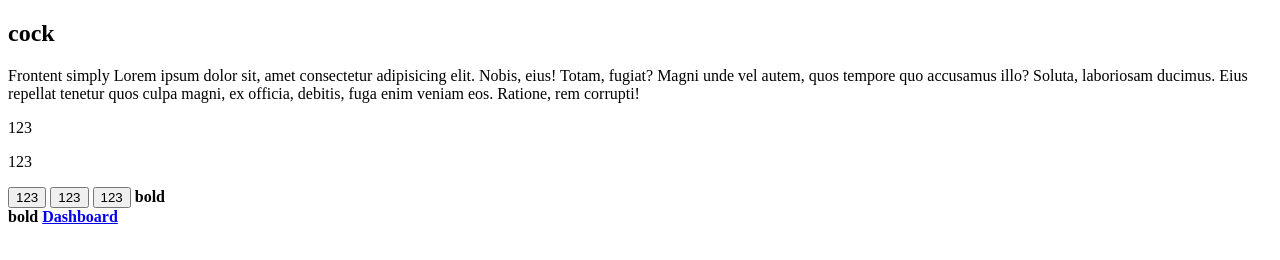
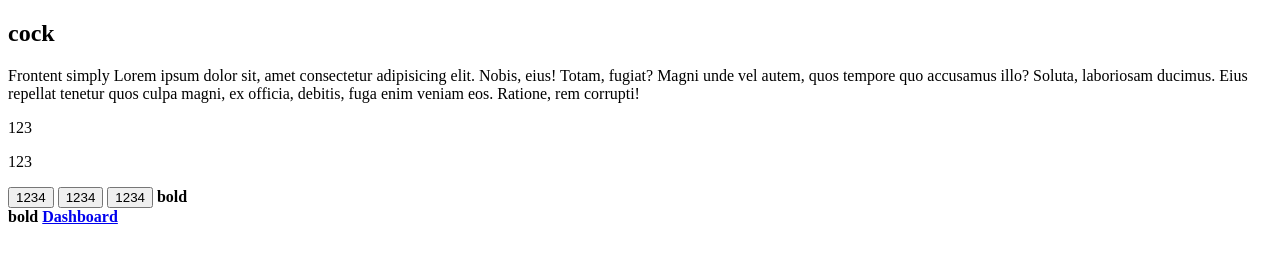
Before and after one commit to iency/first-repo, a plain HTML site: page index.html in a window 1280 px wide. Drawn offline with Linux system fonts and the light colour scheme.

Commit message:
Initial commit

```diff
--- a/index.html
+++ b/index.html
@@ -11,9 +11,9 @@
     <p>Frontent simply Lorem ipsum dolor sit, amet consectetur adipisicing elit. Nobis, eius! Totam, fugiat? Magni unde vel autem, quos tempore quo accusamus illo? Soluta, laboriosam ducimus. Eius repellat tenetur quos culpa magni, ex officia, debitis, fuga enim veniam eos. Ratione, rem corrupti!</p>
     <p>123</p>
     <p>123</p>
-    <button>123</button>
-    <button>123</button>
-    <button>123</button>
+    <button>1234</button>
+    <button>1234</button>
+    <button>1234</button>
     <b> bold </b>
     <div>
         <b> bold </b>
```
